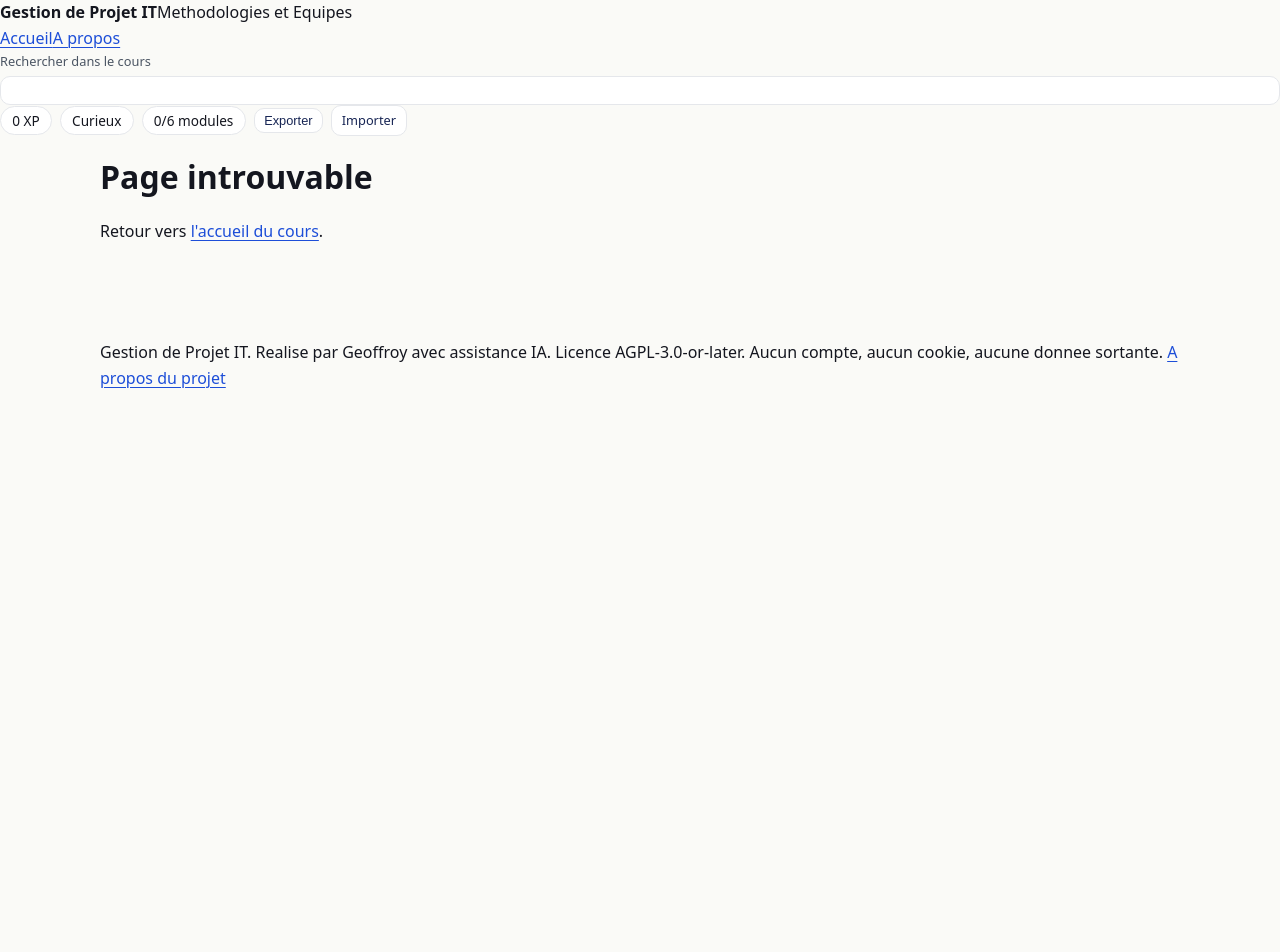
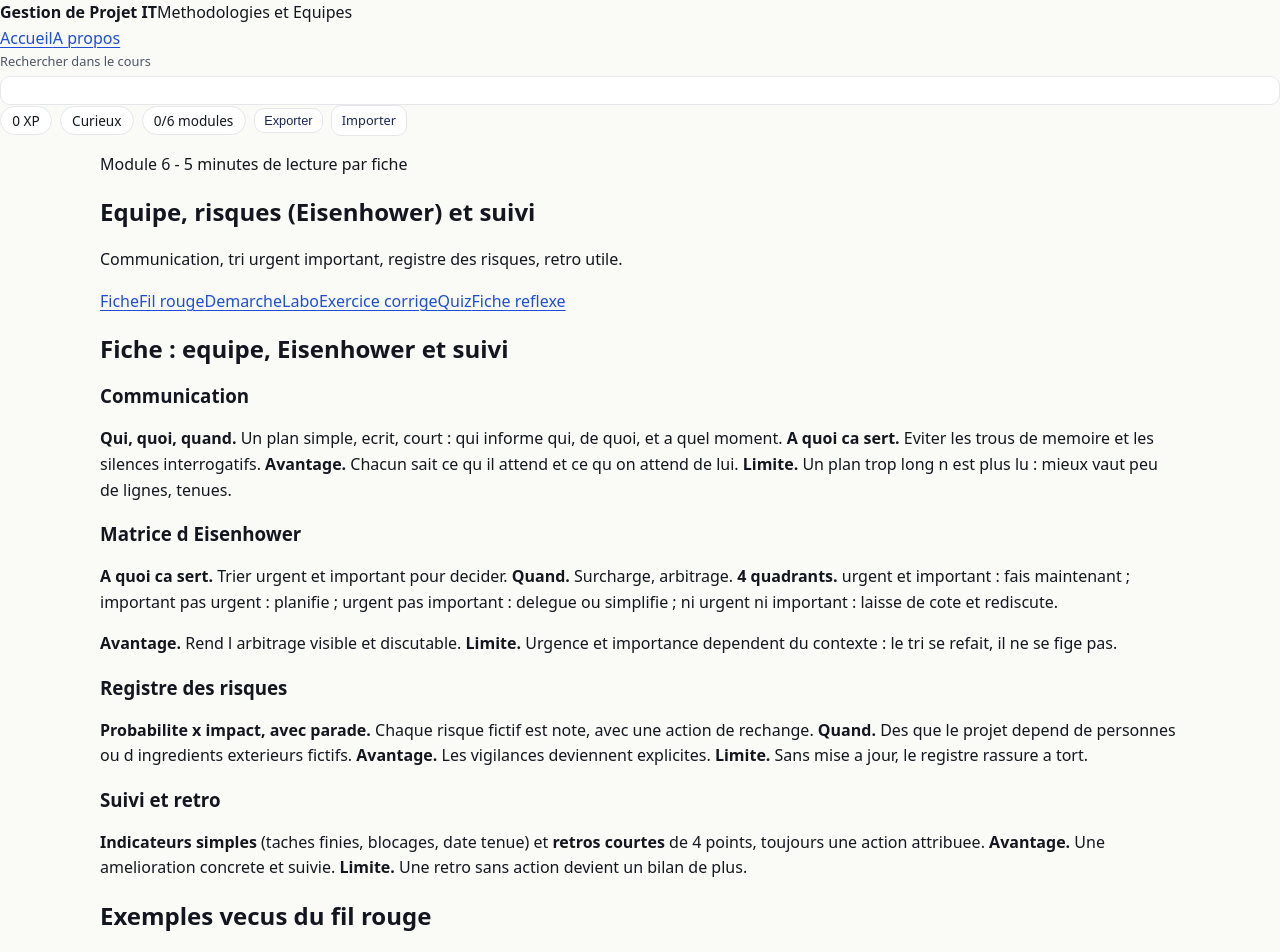
Before and after one commit to Hylst/gestion-projet-it, a React (Vite) app: page /gestion-projet-it/module-6 in a window 1280 px wide. Shown: the top 952 px of the page. Before the commit the page ends 800 px from the top, so only its background shows below. Built offline with nearby package versions, Linux system fonts and the light colour scheme.

Commit message:
feat: module 6 equipe risques contenus CDC 15.6

```diff
--- a/src/App.tsx
+++ b/src/App.tsx
@@ -9,6 +9,7 @@ import { M2Page } from './modules/m2-planif';
 import { M3Page } from './modules/m3-methodes';
 import { M4Page } from './modules/m4-agiles';
 import { M5Page } from './modules/m5-outils';
+import { M6Page } from './modules/m6-equipe';
 import './styles/reveal.css';
 
 function ModulePlaceholder() {
@@ -30,6 +31,7 @@ export default function App() {
           <Route path="/module-3" element={<M3Page />} />
           <Route path="/module-4" element={<M4Page />} />
           <Route path="/module-5" element={<M5Page />} />
+          <Route path="/module-6" element={<M6Page />} />
           <Route path="/module-:num" element={<ModulePlaceholder />} />
           <Route path="/a-propos" element={<p>prochainement</p>} />
           <Route path="*" element={<NotFound />} />
--- /dev/null
+++ b/src/modules/m6-equipe/demarche.tsx
@@ -0,0 +1,14 @@
+export const Demarche = () => (
+  <section id="demarche" aria-labelledby="demarche-t">
+    <h2 id="demarche-t">Demarche en 5 gestes</h2>
+    <ol>
+      <li>Ecris le plan de communication en 3 colonnes : qui, quoi, quand.</li>
+      <li>Trie chaque tache : Eisenhower rend l arbitrage visible.</li>
+      <li>Liste 6 risques fictifs, note probabilite et impact, ajoute une parade.</li>
+      <li>Choisis 3 indicateurs simples (taches finies, blocages, date tenue).</li>
+      <li>En retro, 4 points courts dont 1 action attribuee avec une echeance fictive.</li>
+    </ol>
+  </section>
+);
+
+export default Demarche;
--- /dev/null
+++ b/src/modules/m6-equipe/exercise.tsx
@@ -0,0 +1,46 @@
+import { ExerciseBlock } from '../../components/ExerciseBlock';
+
+export const Exercices = () => (
+  <div id="exercice">
+    <ExerciseBlock
+      id="m6-ex1"
+      titre="Exercice 1 : tri et ordre du jour"
+      enonce={(
+        <p>Classe 2 taches fictives avec Eisenhower avec motif et ecris l ordre du jour de retro en 4 points pour le site fictif.</p>
+      )}
+      corrige={(
+        <ul>
+          <li><strong>Classement attendu avec motif, urgent et important separes.</strong></li>
+          <li><strong>Ordre du jour fictif :</strong> ce qui a aide, ce qui a gene, 1 action concrete, qui la porte avec echeance fictive.</li>
+          <li><strong>Methode :</strong> 1 action a la fois, responsable nomme parmi les roles fictifs.</li>
+        </ul>
+      )}
+      methode={[
+        'Urgent different d important',
+        'Retro = 1 action attribuee',
+        'Cherche des indicateurs simples',
+      ]}
+    />
+    <ExerciseBlock
+      id="m6-ex2"
+      titre="Exercice 2 : registre des risques"
+      enonce={(
+        <p>Pour 3 risques fictifs fournis, place-les sur la matrice probabilite x impact fictive et propose 1 parade par risque majeur.</p>
+      )}
+      corrige={(
+        <ul>
+          <li><strong>Priorites lues sur la matrice fictive</strong> (impact fort et probabilite forte en premier).</li>
+          <li><strong>Parades simples :</strong> rechange, delai tampon fictif, simplification du perimetre fictif.</li>
+          <li><strong>Suivi par indicateurs simples :</strong> taches finies, blocages, date fictive tenue.</li>
+        </ul>
+      )}
+      methode={[
+        'Poids : probabilite x impact',
+        'Parade pour chaque risque majeur',
+        'Indicateurs simples pour entretenir la vigilance',
+      ]}
+    />
+  </div>
+);
+
+export default Exercices;
--- /dev/null
+++ b/src/modules/m6-equipe/fiche.tsx
@@ -0,0 +1,16 @@
+export const Fiche = () => (
+  <section id="fiche" aria-labelledby="fiche-t">
+    <h2 id="fiche-t">Fiche : equipe, Eisenhower et suivi</h2>
+    <h3>Communication</h3>
+    <p><strong>Qui, quoi, quand.</strong> Un plan simple, ecrit, court : qui informe qui, de quoi, et a quel moment. <strong>A quoi ca sert.</strong> Eviter les trous de memoire et les silences interrogatifs. <strong>Avantage.</strong> Chacun sait ce qu il attend et ce qu on attend de lui. <strong>Limite.</strong> Un plan trop long n est plus lu : mieux vaut peu de lignes, tenues.</p>
+    <h3>Matrice d Eisenhower</h3>
+    <p><strong>A quoi ca sert.</strong> Trier urgent et important pour decider. <strong>Quand.</strong> Surcharge, arbitrage. <strong>4 quadrants.</strong> urgent et important : fais maintenant ; important pas urgent : planifie ; urgent pas important : delegue ou simplifie ; ni urgent ni important : laisse de cote et rediscute.</p>
+    <p><strong>Avantage.</strong> Rend l arbitrage visible et discutable. <strong>Limite.</strong> Urgence et importance dependent du contexte : le tri se refait, il ne se fige pas.</p>
+    <h3>Registre des risques</h3>
+    <p><strong>Probabilite x impact, avec parade.</strong> Chaque risque fictif est note, avec une action de rechange. <strong>Quand.</strong> Des que le projet depend de personnes ou d ingredients exterieurs fictifs. <strong>Avantage.</strong> Les vigilances deviennent explicites. <strong>Limite.</strong> Sans mise a jour, le registre rassure a tort.</p>
+    <h3>Suivi et retro</h3>
+    <p><strong>Indicateurs simples</strong> (taches finies, blocages, date tenue) et <strong>retros courtes</strong> de 4 points, toujours une action attribuee. <strong>Avantage.</strong> Une amelioration concrete et suivie. <strong>Limite.</strong> Une retro sans action devient un bilan de plus.</p>
+  </section>
+);
+
+export default Fiche;
--- /dev/null
+++ b/src/modules/m6-equipe/ficheReflexe.ts
@@ -0,0 +1,7 @@
+export const items = [
+  'Distribue chaque tache : urgente, importante, les deux ou aucune.',
+  'Ecris une parade pour chaque risque majeur.',
+  'Cherche un indicateur simple et tangible.',
+  'Laisse la retro produire 1 action attribuee avec une echeance.',
+  'Garde une trace au fil de l eau de ce qui a pris du temps en commun.',
+];
--- /dev/null
+++ b/src/modules/m6-equipe/filRouge.tsx
@@ -0,0 +1,11 @@
+export const FilRouge = () => (
+  <section id="fil-rouge" aria-labelledby="fr-t">
+    <h2 id="fr-t">Exemples vecus du fil rouge</h2>
+    <h3>Exemple 1 : le tri Eisenhower</h3>
+    <p>Tache urgente et importante : corriger le formulaire fictif casse. Importante peu urgente : preparer la notice benevole. Urgente peu importante : repondre a une demande simple d horaire. Ni urgente ni importante : refaire un logo fictif non demande.</p>
+    <h3>Exemple 2 : le registre des risques</h3>
+    <p>Risque 1 : benevole indisponible avant la mise en ligne, parade : benevole de rechange fictif. Risque 2 : photos non recues, parade : jeu de photos locales de rechange.</p>
+  </section>
+);
+
+export default FilRouge;
--- /dev/null
+++ b/src/modules/m6-equipe/index.tsx
@@ -0,0 +1,39 @@
+import { ModuleLayout } from '../../components/ModuleLayout';
+import { QuizBlock } from '../../components/QuizBlock';
+import { FicheReflexe } from '../../components/FicheReflexe';
+import Reveal from '../../components/Reveal';
+import Fiche from './fiche';
+import FilRouge from './filRouge';
+import Demarche from './demarche';
+import Exercices from './exercise';
+import { quiz } from './quiz';
+import { items } from './ficheReflexe';
+
+const Labo = () => (
+  <section id="labo" aria-label="Labo : matrice d Eisenhower et matrice des risques">
+    <p>Labo en preparation.</p>
+  </section>
+);
+
+export const M6Page = () => (
+  <ModuleLayout
+    meta={{
+      id: 'm6-equipe',
+      num: 6,
+      slug: 'module-6',
+      titre: 'Equipe, risques (Eisenhower) et suivi',
+      resume: 'Communication, tri urgent important, registre des risques, retro utile.',
+      motsCles: ['eisenhower', 'risques', 'retro', 'communication', 'indicateurs'],
+    }}
+  >
+    <Reveal><Fiche /></Reveal>
+    <Reveal><FilRouge /></Reveal>
+    <Reveal><Demarche /></Reveal>
+    <Reveal><Labo /></Reveal>
+    <Reveal><Exercices /></Reveal>
+    <Reveal><QuizBlock data={quiz} /></Reveal>
+    <Reveal><FicheReflexe titre="Fiche reflexe : equipe, risques et suivi" items={items} /></Reveal>
+  </ModuleLayout>
+);
+
+export default M6Page;
--- /dev/null
+++ b/src/modules/m6-equipe/quiz.ts
@@ -0,0 +1,37 @@
+import type { QuizData } from '../../components/QuizBlock';
+
+export const quiz: QuizData = {
+  id: 'm6-quiz',
+  questions: [
+    {
+      question: 'Qu est ce que Eisenhower sert a faire ?',
+      choix: [
+        'Trier urgent et important pour decider',
+        'Tout faire en meme temps',
+        'Trier par ordre alphabetique',
+      ],
+      bonne: 0,
+      motif: 'L arbitrage vient de la distinction entre urgence et importance.',
+    },
+    {
+      question: 'Que contient un registre des risques ?',
+      choix: [
+        'Risque fictif, probabilite, impact, parade',
+        'Prenoms sans action',
+        'Dates seules',
+      ],
+      bonne: 0,
+      motif: 'Sans parade ni priorite, le registre ne sert pas au pilotage.',
+    },
+    {
+      question: 'A quoi ressemble une bonne retro ?',
+      choix: [
+        '4 points courts avec 1 action attribuee',
+        'Un bilan sans action',
+        'Des reproches sans suite',
+      ],
+      bonne: 0,
+      motif: 'La retro fictive vise une amelioration concrete et suivie.',
+    },
+  ],
+};
```
